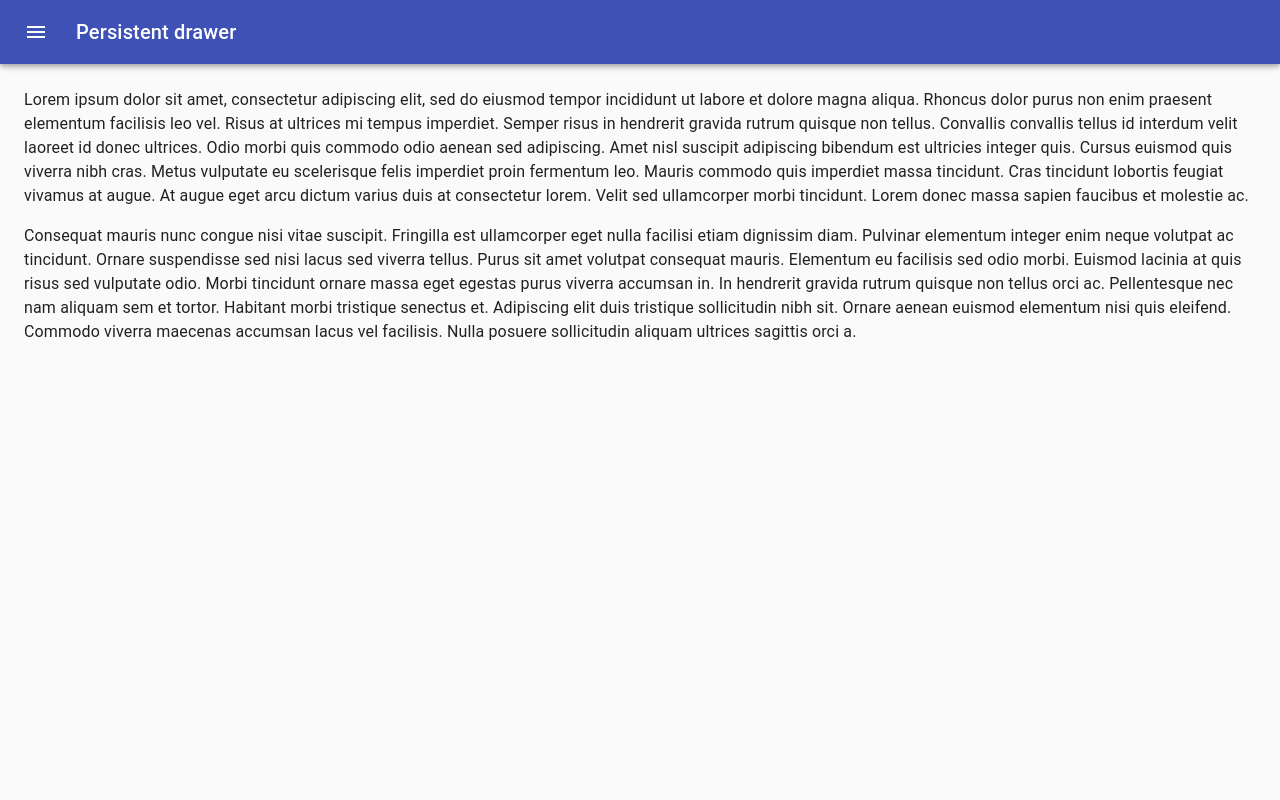
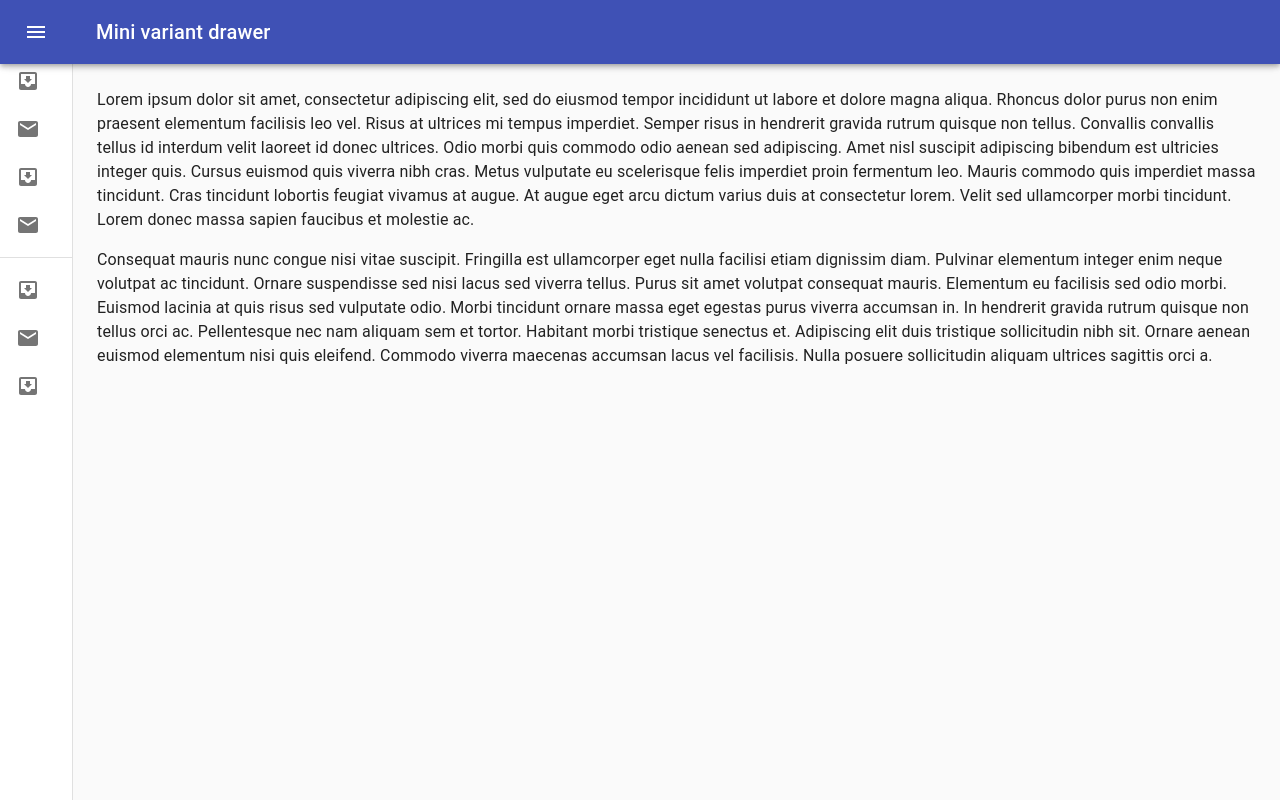
Before and after one commit to Tutifruiti/react_frontend, a React (Create React App) app: page / in a window 1280 px wide. Built offline with nearby package versions, Linux system fonts and the light colour scheme.

Commit message:
Redo the drawer

```diff
--- a/src/components/base_components/AppBar.js
+++ b/src/components/base_components/AppBar.js
@@ -1,17 +1,14 @@
 import React from 'react';
 import clsx from 'clsx';
-import { makeStyles, useTheme } from '@material-ui/core/styles';
-import Drawer from '@material-ui/core/Drawer';
-import CssBaseline from '@material-ui/core/CssBaseline';
+import {makeStyles} from '@material-ui/core/styles';
 import AppBar from '@material-ui/core/AppBar';
 import Toolbar from '@material-ui/core/Toolbar';
+import CssBaseline from '@material-ui/core/CssBaseline';
 import Typography from '@material-ui/core/Typography';
 import IconButton from '@material-ui/core/IconButton';
 import MenuIcon from '@material-ui/icons/Menu';
-import ChevronLeftIcon from '@material-ui/icons/ChevronLeft';
-import ChevronRightIcon from '@material-ui/icons/ChevronRight';
 
-import DrawerElement from '../content_components/DrawerContent'
+import Drawer from './Drawer'
 
 const drawerWidth = 240;
 
@@ -20,61 +17,42 @@ const useStyles = makeStyles((theme) => ({
     display: 'flex',
   },
   appBar: {
-    transition: theme.transitions.create(['margin', 'width'], {
+    zIndex: theme.zIndex.drawer + 1,
+    transition: theme.transitions.create(['width', 'margin'], {
       easing: theme.transitions.easing.sharp,
       duration: theme.transitions.duration.leavingScreen,
     }),
   },
   appBarShift: {
+    marginLeft: drawerWidth,
     width: `calc(100% - ${drawerWidth}px)`,
-    marginLeft: drawerWidth,
-    transition: theme.transitions.create(['margin', 'width'], {
-      easing: theme.transitions.easing.easeOut,
+    transition: theme.transitions.create(['width', 'margin'], {
+      easing: theme.transitions.easing.sharp,
       duration: theme.transitions.duration.enteringScreen,
     }),
   },
   menuButton: {
-    marginRight: theme.spacing(2),
+    marginRight: 36,
   },
   hide: {
     display: 'none',
   },
-  drawer: {
-    width: drawerWidth,
-    flexShrink: 0,
-  },
-  drawerPaper: {
-    width: drawerWidth,
-  },
-  drawerHeader: {
+  toolbar: {
     display: 'flex',
     alignItems: 'center',
+    justifyContent: 'flex-end',
     padding: theme.spacing(0, 1),
     // necessary for content to be below app bar
     ...theme.mixins.toolbar,
-    justifyContent: 'flex-end',
   },
   content: {
     flexGrow: 1,
     padding: theme.spacing(3),
-    transition: theme.transitions.create('margin', {
-      easing: theme.transitions.easing.sharp,
-      duration: theme.transitions.duration.leavingScreen,
-    }),
-    marginLeft: -drawerWidth,
-  },
-  contentShift: {
-    transition: theme.transitions.create('margin', {
-      easing: theme.transitions.easing.easeOut,
-      duration: theme.transitions.duration.enteringScreen,
-    }),
-    marginLeft: 0,
   },
 }));
 
-export default function PersistentDrawerLeft() {
+export default function MiniDrawer() {
   const classes = useStyles();
-  const theme = useTheme();
   const [open, setOpen] = React.useState(false);
 
   const handleDrawerOpen = () => {
@@ -100,37 +78,21 @@ export default function PersistentDrawerLeft() {
             aria-label="open drawer"
             onClick={handleDrawerOpen}
             edge="start"
-            className={clsx(classes.menuButton, open && classes.hide)}
+            className={clsx(classes.menuButton, {
+              [classes.hide]: open,
+            })}
           >
             <MenuIcon />
           </IconButton>
           <Typography variant="h6" noWrap>
-            Persistent drawer
+            Mini variant drawer
           </Typography>
         </Toolbar>
       </AppBar>
-      <Drawer
-        className={classes.drawer}
-        variant="persistent"
-        anchor="left"
-        open={open}
-        classes={{
-          paper: classes.drawerPaper,
-        }}
-      >
-        <div className={classes.drawerHeader}>
-          <IconButton onClick={handleDrawerClose}>
-            {theme.direction === 'ltr' ? <ChevronLeftIcon /> : <ChevronRightIcon />}
-          </IconButton>
-        </div>
-        <DrawerElement/>
-      </Drawer>
-      <main
-        className={clsx(classes.content, {
-          [classes.contentShift]: open,
-        })}
-      >
-        <div className={classes.drawerHeader} />
+      <Drawer open={open} handleDrawerClose = {handleDrawerClose} />
+
+      <main className={classes.content}>
+        <div className={classes.toolbar} />
         <Typography paragraph>
           Lorem ipsum dolor sit amet, consectetur adipiscing elit, sed do eiusmod tempor incididunt
           ut labore et dolore magna aliqua. Rhoncus dolor purus non enim praesent elementum
--- /dev/null
+++ b/src/components/base_components/Drawer.js
@@ -0,0 +1,87 @@
+import React from 'react';
+import clsx from 'clsx';
+import { makeStyles, useTheme } from '@material-ui/core/styles';
+import List from '@material-ui/core/List';
+import Divider from '@material-ui/core/Divider';
+import Drawer from '@material-ui/core/Drawer';
+import IconButton from '@material-ui/core/IconButton';
+import ChevronLeftIcon from '@material-ui/icons/ChevronLeft';
+import ChevronRightIcon from '@material-ui/icons/ChevronRight';
+import ListItem from '@material-ui/core/ListItem';
+import ListItemIcon from '@material-ui/core/ListItemIcon';
+import ListItemText from '@material-ui/core/ListItemText';
+import InboxIcon from '@material-ui/icons/MoveToInbox';
+import MailIcon from '@material-ui/icons/Mail';
+
+const drawerWidth = 240;
+
+const useStyles = makeStyles((theme) => ({
+  drawer: {
+    width: drawerWidth,
+    flexShrink: 0,
+    whiteSpace: 'nowrap',
+  },
+  drawerOpen: {
+    width: drawerWidth,
+    transition: theme.transitions.create('width', {
+      easing: theme.transitions.easing.sharp,
+      duration: theme.transitions.duration.enteringScreen,
+    }),
+  },
+  drawerClose: {
+    transition: theme.transitions.create('width', {
+      easing: theme.transitions.easing.sharp,
+      duration: theme.transitions.duration.leavingScreen,
+    }),
+    overflowX: 'hidden',
+    width: theme.spacing(7) + 1,
+    [theme.breakpoints.up('sm')]: {
+      width: theme.spacing(9) + 1,
+    },
+  },
+}));
+
+export default function CustomDrawer({open, handleDrawerClose}){
+  const classes = useStyles();
+  const theme = useTheme();
+
+    return (
+      <Drawer
+      variant="permanent"
+      className={clsx(classes.drawer, {
+        [classes.drawerOpen]: open,
+        [classes.drawerClose]: !open,
+      })}
+      classes={{
+        paper: clsx({
+          [classes.drawerOpen]: open,
+          [classes.drawerClose]: !open,
+        }),
+      }}
+    >
+      <div className={classes.toolbar}>
+        <IconButton onClick={handleDrawerClose}>
+          {theme.direction === 'rtl' ? <ChevronRightIcon /> : <ChevronLeftIcon />}
+        </IconButton>
+      </div>
+      <Divider />
+      <List>
+        {['Inbox', 'Starred', 'Send email', 'Drafts'].map((text, index) => (
+          <ListItem button key={text}>
+            <ListItemIcon>{index % 2 === 0 ? <InboxIcon /> : <MailIcon />}</ListItemIcon>
+            <ListItemText primary={text} />
+          </ListItem>
+        ))}
+      </List>
+      <Divider />
+      <List>
+        {['All mail', 'Trash', 'Spam'].map((text, index) => (
+          <ListItem button key={text}>
+            <ListItemIcon>{index % 2 === 0 ? <InboxIcon /> : <MailIcon />}</ListItemIcon>
+            <ListItemText primary={text} />
+          </ListItem>
+        ))}
+      </List>
+    </Drawer>
+    );
+}
--- a/src/components/content_components/DrawerContent.js
+++ /dev/null
@@ -1,35 +0,0 @@
-import React from 'react';
-import List from '@material-ui/core/List';
-import Divider from '@material-ui/core/Divider';
-import Container from '@material-ui/core/Container';
-import ListItem from '@material-ui/core/ListItem';
-import ListItemIcon from '@material-ui/core/ListItemIcon';
-import ListItemText from '@material-ui/core/ListItemText';
-import InboxIcon from '@material-ui/icons/MoveToInbox';
-import MailIcon from '@material-ui/icons/Mail';
-
-export default function CustomDrawer(){
-
-    return (
-        <Container>
-            <Divider />
-            <List>
-            {['Inbox', 'Starred', 'Send email', 'Drafts'].map((text, index) => (
-                <ListItem button key={text}>
-                 <ListItemIcon>{index % 2 === 0 ? <InboxIcon /> : <MailIcon />}</ListItemIcon>
-                  <ListItemText primary={text} />
-                </ListItem>
-            ))}
-            </List>
-            <Divider />
-            <List>
-            {['All mail', 'Trash', 'Spam'].map((text, index) => (
-                <ListItem button key={text}>
-                  <ListItemIcon>{index % 2 === 0 ? <InboxIcon /> : <MailIcon />}</ListItemIcon>
-                  <ListItemText primary={text} />
-                </ListItem>
-            ))}
-            </List>
-        </Container>
-    );
-}
```
Also changed, not shown: src/components/base_components/AppBar.css (added), 1 other file (tests, documents, lock files or other folders).
